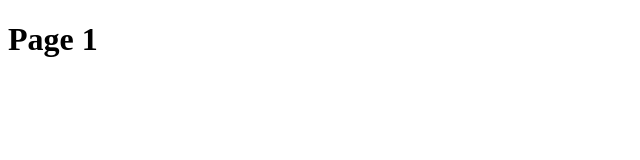
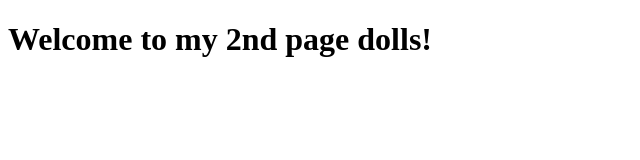
Before and after one commit to abbygarcia1517/html1, a plain HTML site: page page1.html in a window 1280 px wide. Shown: the whole page, without its empty margins (0-640 px from the left). Drawn offline with Linux system fonts and the light colour scheme.

Commit message:
Edit title

```diff
--- a/page1.html
+++ b/page1.html
@@ -6,7 +6,7 @@
 </head>
 
 <body>
-	<h1>Page 1</h1>
+	<h1>Welcome to my 2nd page dolls!</h1>
 
 </body>
 </html>
```
